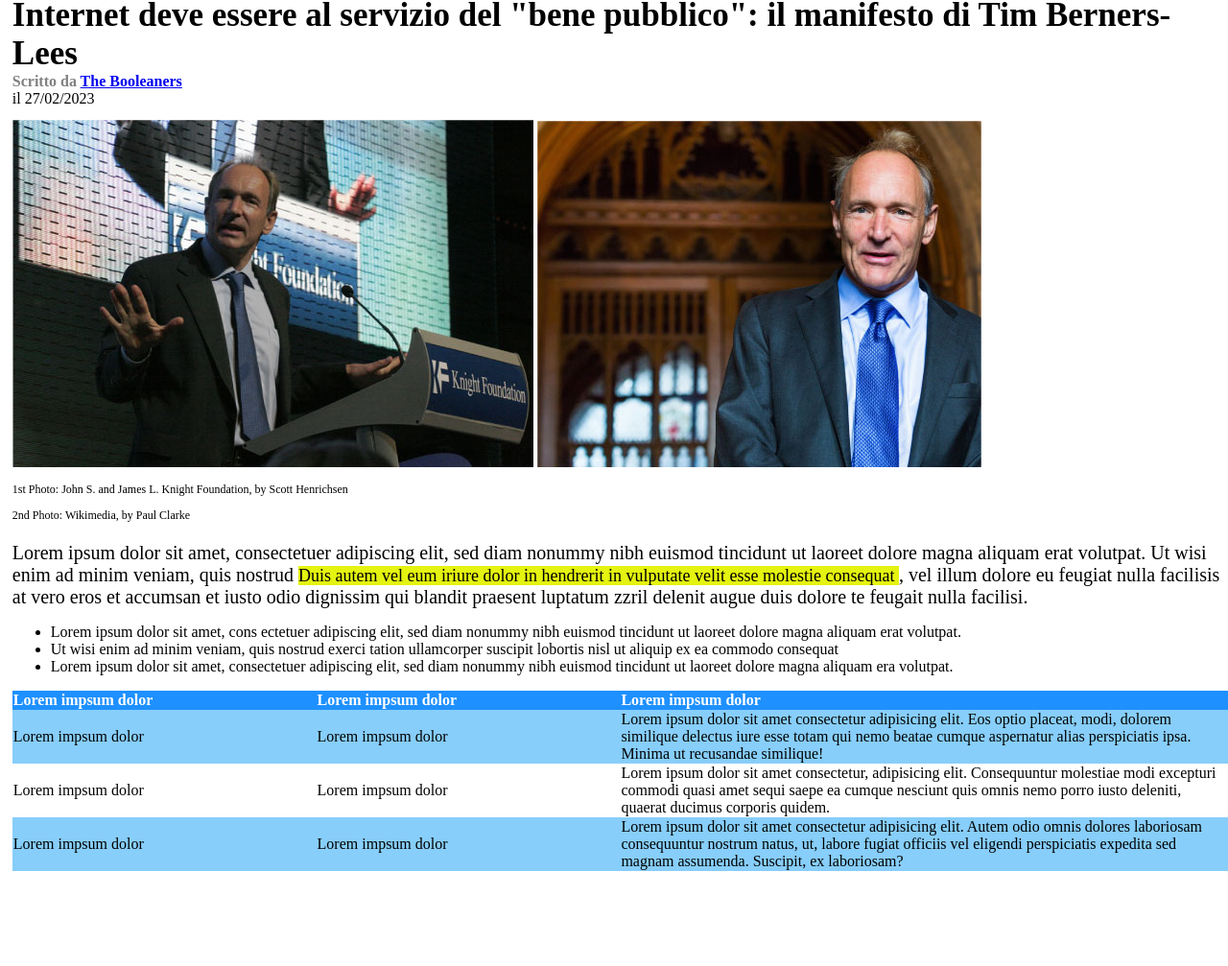
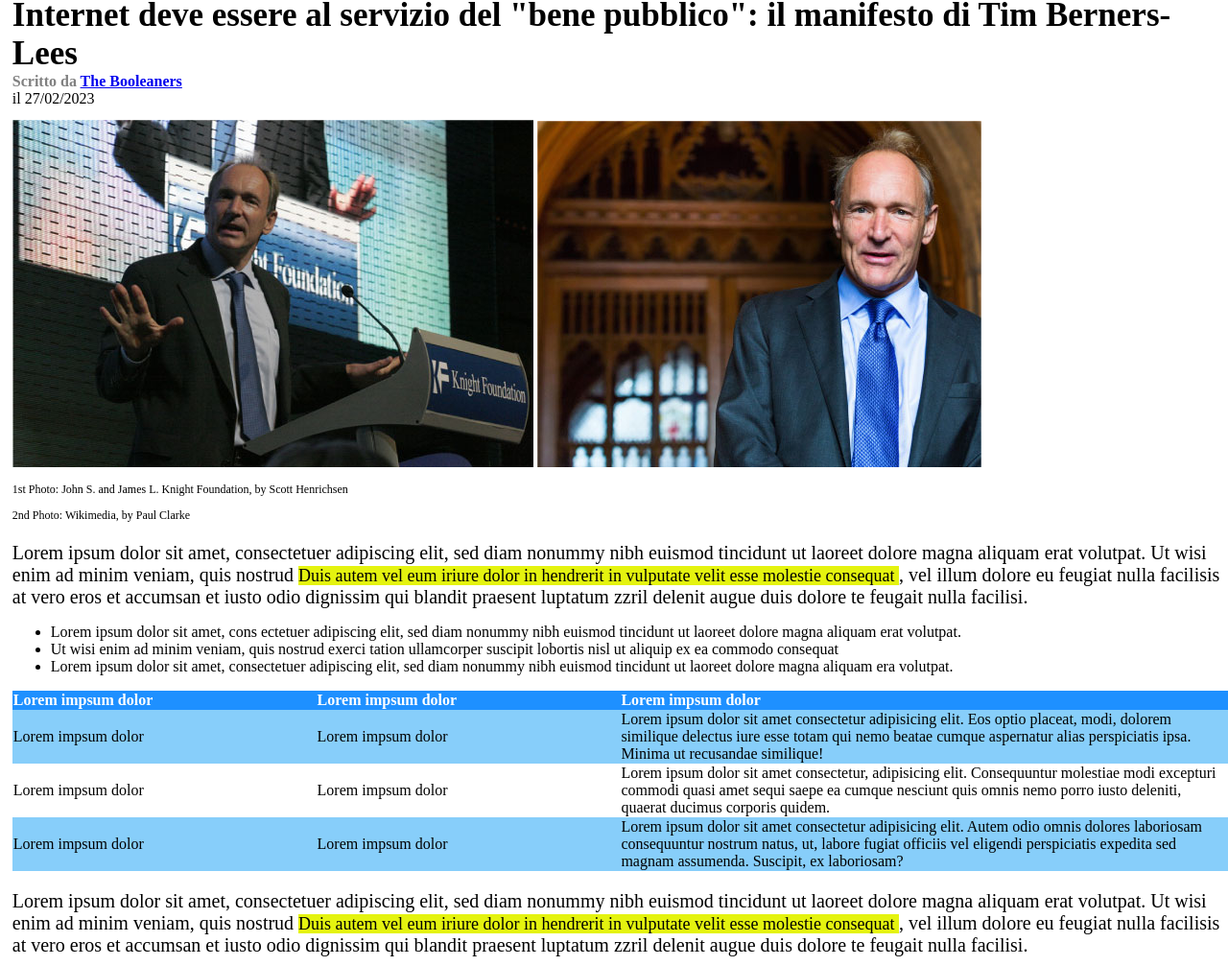
Before and after one commit to GarySmithAlvarezVenturo/html-css-booleaner, a plain HTML site: page index.html in a window 1280 px wide. Shown: the part 92-1099 px from the top of the page at 96% size. Before the commit the page ends 1000 px from the top, so only its background shows below. Drawn offline with Linux system fonts and the light colour scheme.

Commit message:
add paragraph

```diff
--- a/index.html
+++ b/index.html
@@ -86,6 +86,10 @@
                 </tbody>
         </table>
 
+        <div>
+            <p class="articolo"> Lorem ipsum dolor sit amet, consectetuer adipiscing elit, sed diam nonummy nibh euismod tincidunt ut laoreet dolore magna aliquam erat volutpat. Ut wisi enim ad minim veniam, quis nostrud <span class="evidenzia"> Duis autem vel eum iriure dolor in hendrerit in vulputate velit esse molestie consequat </span> , vel illum dolore eu feugiat nulla facilisis at vero eros et accumsan et iusto odio dignissim qui blandit praesent luptatum zzril delenit augue duis dolore te feugait nulla facilisi.</p>
+        </div>
+
 
 
         </main>
```
